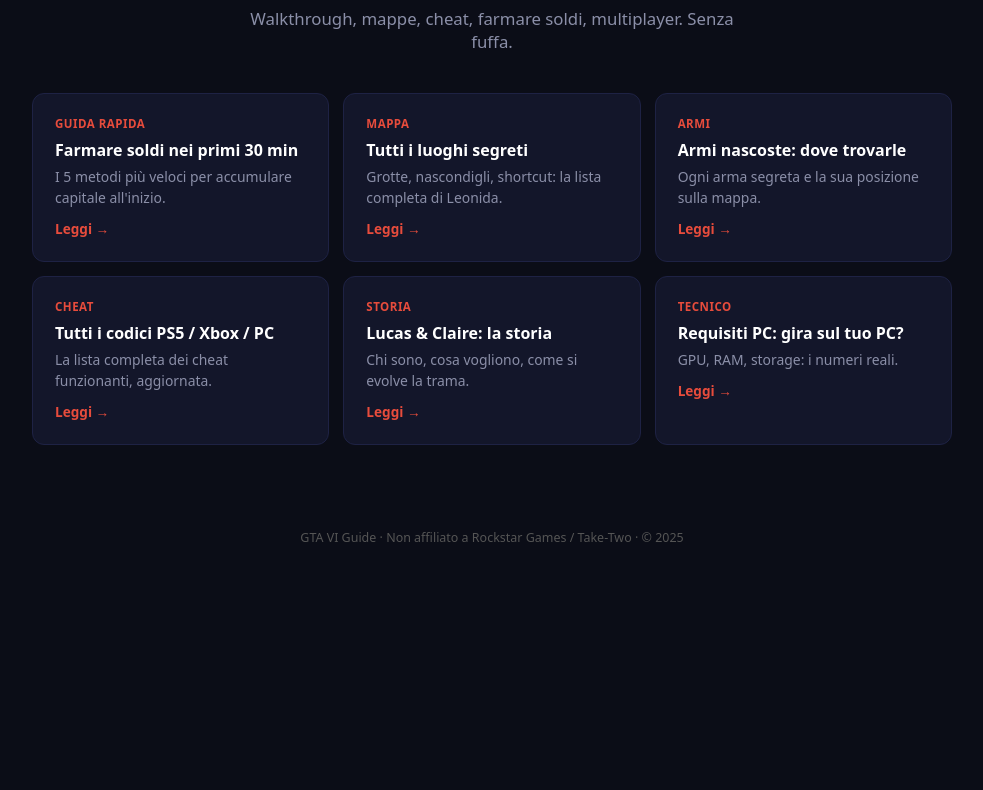
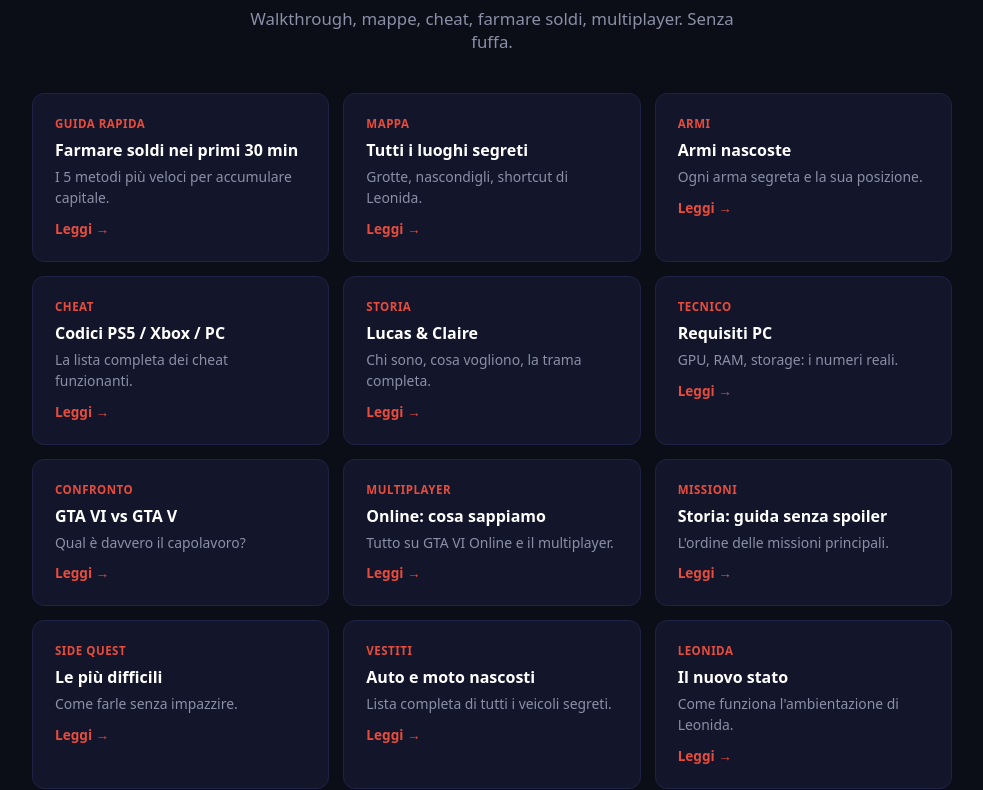
Before and after one commit to Eddielawson666/gta6-box, a plain HTML site: page public/index.html in a window 1280 px wide. Shown: the part 166-956 px from the top of the page, without its empty margins (148-1131 px from the left). Before the commit the page ends 800 px from the top, so only its background shows below. Drawn offline with Linux system fonts and the light colour scheme.

Commit message:
homepage: tutti gli articoli

```diff
--- a/public/index.html
+++ b/public/index.html
@@ -32,12 +32,21 @@ footer{text-align:center;padding:24px;color:#555;font-size:.78rem}
   <p>Walkthrough, mappe, cheat, farmare soldi, multiplayer. Senza fuffa.</p>
 </div>
 <div class="grid">
-  <div class="card"><div class="tag">GUIDA RAPIDA</div><h3>Farmare soldi nei primi 30 min</h3><p>I 5 metodi più veloci per accumulare capitale all'inizio.</p><a href="/articles/gta-vi-come-farmare-soldi-nei-primi-30-minuti.html">Leggi →</a></div>
-  <div class="card"><div class="tag">MAPPA</div><h3>Tutti i luoghi segreti</h3><p>Grotte, nascondigli, shortcut: la lista completa di Leonida.</p><a href="/articles/gta-vi-mappe-luoghi-segreti-grotte-nascoste.html">Leggi →</a></div>
-  <div class="card"><div class="tag">ARMI</div><h3>Armi nascoste: dove trovarle</h3><p>Ogni arma segreta e la sua posizione sulla mappa.</p><a href="/articles/gta-vi-tutte-le-armi-nascoste-e-dove-trovarle.html">Leggi →</a></div>
-  <div class="card"><div class="tag">CHEAT</div><h3>Tutti i codici PS5 / Xbox / PC</h3><p>La lista completa dei cheat funzionanti, aggiornata.</p><a href="/articles/gta-vi-tutti-i-cheat-e-codici-ps5-xbox-pc.html">Leggi →</a></div>
-  <div class="card"><div class="tag">STORIA</div><h3>Lucas & Claire: la storia</h3><p>Chi sono, cosa vogliono, come si evolve la trama.</p><a href="/articles/gta-vi-lucas-e-claire-storia-e-personalita-completi.html">Leggi →</a></div>
-  <div class="card"><div class="tag">TECNICO</div><h3>Requisiti PC: gira sul tuo PC?</h3><p>GPU, RAM, storage: i numeri reali.</p><a href="/articles/gta-vi-requisiti-pc-si-gira-sul-tuo-pc.html">Leggi →</a></div>
+  <div class="card"><div class="tag">GUIDA RAPIDA</div><h3>Farmare soldi nei primi 30 min</h3><p>I 5 metodi più veloci per accumulare capitale.</p><a href="/articles/gta-vi-come-farmare-soldi-nei-primi-30-minuti.html">Leggi →</a></div>
+  <div class="card"><div class="tag">MAPPA</div><h3>Tutti i luoghi segreti</h3><p>Grotte, nascondigli, shortcut di Leonida.</p><a href="/articles/gta-vi-mappe-luoghi-segreti-grotte-nascoste.html">Leggi →</a></div>
+  <div class="card"><div class="tag">ARMI</div><h3>Armi nascoste</h3><p>Ogni arma segreta e la sua posizione.</p><a href="/articles/gta-vi-tutte-le-armi-nascoste-e-dove-trovarle.html">Leggi →</a></div>
+  <div class="card"><div class="tag">CHEAT</div><h3>Codici PS5 / Xbox / PC</h3><p>La lista completa dei cheat funzionanti.</p><a href="/articles/gta-vi-tutti-i-cheat-e-codici-ps5-xbox-pc.html">Leggi →</a></div>
+  <div class="card"><div class="tag">STORIA</div><h3>Lucas & Claire</h3><p>Chi sono, cosa vogliono, la trama completa.</p><a href="/articles/gta-vi-lucas-e-claire-storia-e-personalita-completi.html">Leggi →</a></div>
+  <div class="card"><div class="tag">TECNICO</div><h3>Requisiti PC</h3><p>GPU, RAM, storage: i numeri reali.</p><a href="/articles/gta-vi-requisiti-pc-si-gira-sul-tuo-pc.html">Leggi →</a></div>
+  <div class="card"><div class="tag">CONFRONTO</div><h3>GTA VI vs GTA V</h3><p>Qual è davvero il capolavoro?</p><a href="/articles/gta-vi-differenze-con-gta-v-cosa-e-cambiato-davvero.html">Leggi →</a></div>
+  <div class="card"><div class="tag">MULTIPLAYER</div><h3>Online: cosa sappiamo</h3><p>Tutto su GTA VI Online e il multiplayer.</p><a href="/articles/gta-vi-multiplayer-tutto-quello-che-sappiamo.html">Leggi →</a></div>
+  <div class="card"><div class="tag">MISSIONI</div><h3>Storia: guida senza spoiler</h3><p>L'ordine delle missioni principali.</p><a href="/articles/gta-vi-missioni-principali-ordine-guida-senza-spoiler.html">Leggi →</a></div>
+  <div class="card"><div class="tag">SIDE QUEST</div><h3>Le più difficili</h3><p>Come farle senza impazzire.</p><a href="/articles/gta-vi-side-quest-piu-difficili-e-come-farle.html">Leggi →</a></div>
+  <div class="card"><div class="tag">VESTITI</div><h3>Auto e moto nascosti</h3><p>Lista completa di tutti i veicoli segreti.</p><a href="/articles/gta-vi-vestiti-auto-e-moto-nascosti-lista-completa.html">Leggi →</a></div>
+  <div class="card"><div class="tag">LEONIDA</div><h3>Il nuovo stato</h3><p>Come funziona l'ambientazione di Leonida.</p><a href="/articles/gta-vi-leonida-come-funziona-il-nuovo-stato.html">Leggi →</a></div>
+  <div class="card"><div class="tag">GUIDA</div><h3>Quanto tempo per finirlo</h3><p>E cosa fare dopo aver completato la storia.</p><a href="/articles/gta-vi-quanto-tempo-per-finirlo-e-cosa-fare-dopo.html">Leggi →</a></div>
+</div>
+
 </div>
 <footer>GTA VI Guide · Non affiliato a Rockstar Games / Take-Two · © 2025</footer>
 </body>
```
